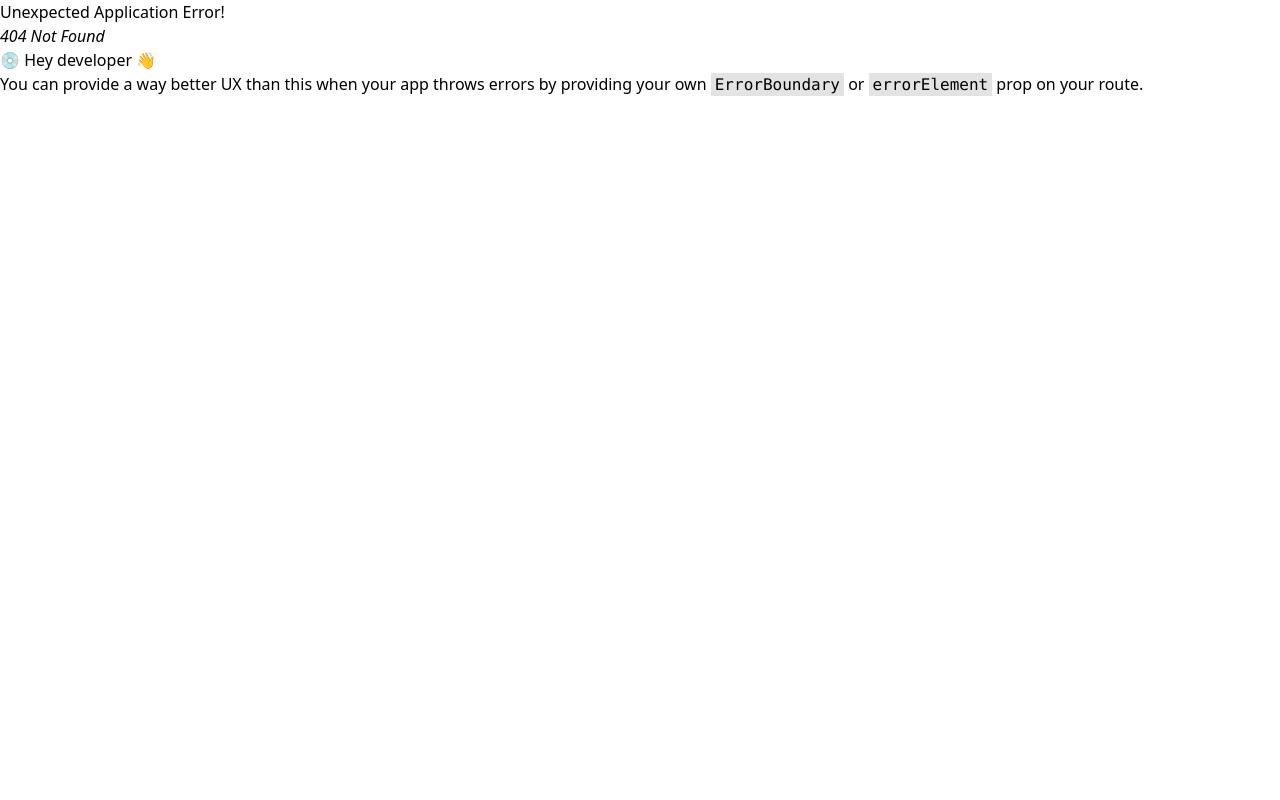
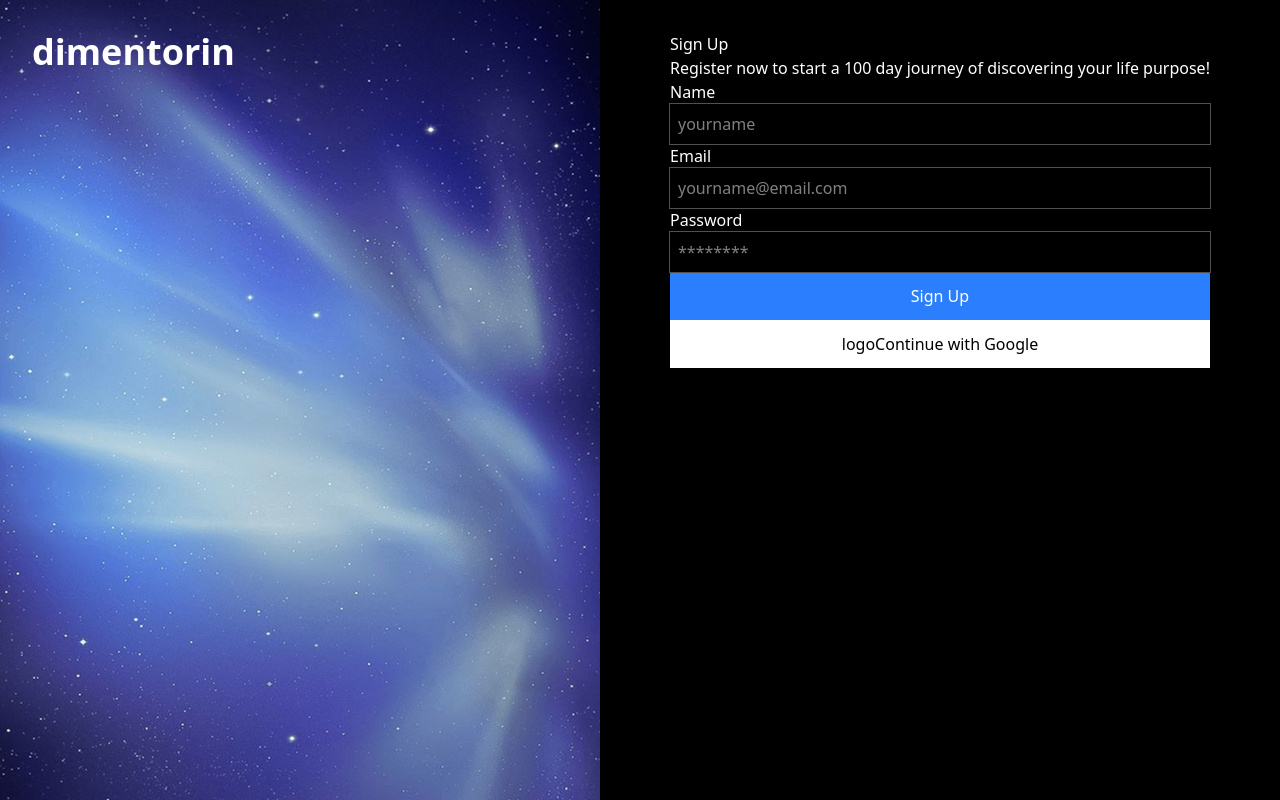
Before and after one commit to IMPHNEN/dimentorin, a React (Vite) app in the folder src/frontend/: page /signup in a window 1280 px wide. Before the commit this address had no page. Built offline with nearby package versions, Linux system fonts and the light colour scheme.

Commit message:
feat(fe): draft sign up page
- add route "/signup"
- add sign up page

```diff
--- /dev/null
+++ b/src/frontend/src/app/signup/_components/form.jsx
@@ -0,0 +1,35 @@
+import React from "react";
+import { Input } from "./input";
+
+export const Form = () => {
+  return (
+    <section className="text-white">
+      <h1>Sign Up</h1>
+      <p>
+        Register now to start a 100 day journey of discovering your life
+        purpose!
+      </p>
+      <Input
+        type="text"
+        placeholder="yourname"
+        label="Name"
+        required
+        autofocus
+      />
+      <Input
+        type="email"
+        placeholder="yourname@email.com"
+        label="Email"
+        required
+      />
+      <Input type="password" placeholder="********" label="Password" required />
+      <button className="block w-full p-3 bg-blue-500 hover:cursor-pointer">
+        Sign Up
+      </button>
+      <button className="block w-full p-3 text-black bg-white hover:cursor-pointer">
+        <span>logo</span>
+        <span>Continue with Google</span>
+      </button>
+    </section>
+  );
+};
--- /dev/null
+++ b/src/frontend/src/app/signup/_components/input.jsx
@@ -0,0 +1,14 @@
+import React from "react";
+
+export const Input = ({ type, label, ...props }) => {
+  return (
+    <div>
+      <label className="block">{label}</label>
+      <input
+        type={type}
+        {...props}
+        className="block w-full p-2 outline outline-[#505050]"
+      />
+    </div>
+  );
+};
--- /dev/null
+++ b/src/frontend/src/app/signup/page.jsx
@@ -0,0 +1,22 @@
+import React, { Fragment } from "react";
+import { Form } from "./_components/form";
+
+export const SignUpPage = () => {
+  return (
+    <Fragment>
+      <div className="w-full h-[100dvh] absolute bg-[url(/assets/images/signup-bg.jpg)] bg-no-repeat bg-left-top">
+        <span className="relative text-4xl font-bold text-white font-baim top-8 left-8">
+          dimentorin
+        </span>
+      </div>
+      <div className="flex justify-center w-full bg-black">
+        <div className="flex max-w-8xl min-h-[100dvh]">
+          <section className="w-[600px] pt-8"></section>
+          <main className="flex flex-col items-center flex-1 w-full pt-8 font-sans">
+            <Form />
+          </main>
+        </div>
+      </div>
+    </Fragment>
+  );
+};
```
Also changed, not shown: src/frontend/src/app/index.jsx (+8 -3 lines), src/frontend/assets/images/signup-bg.jpg (added).
